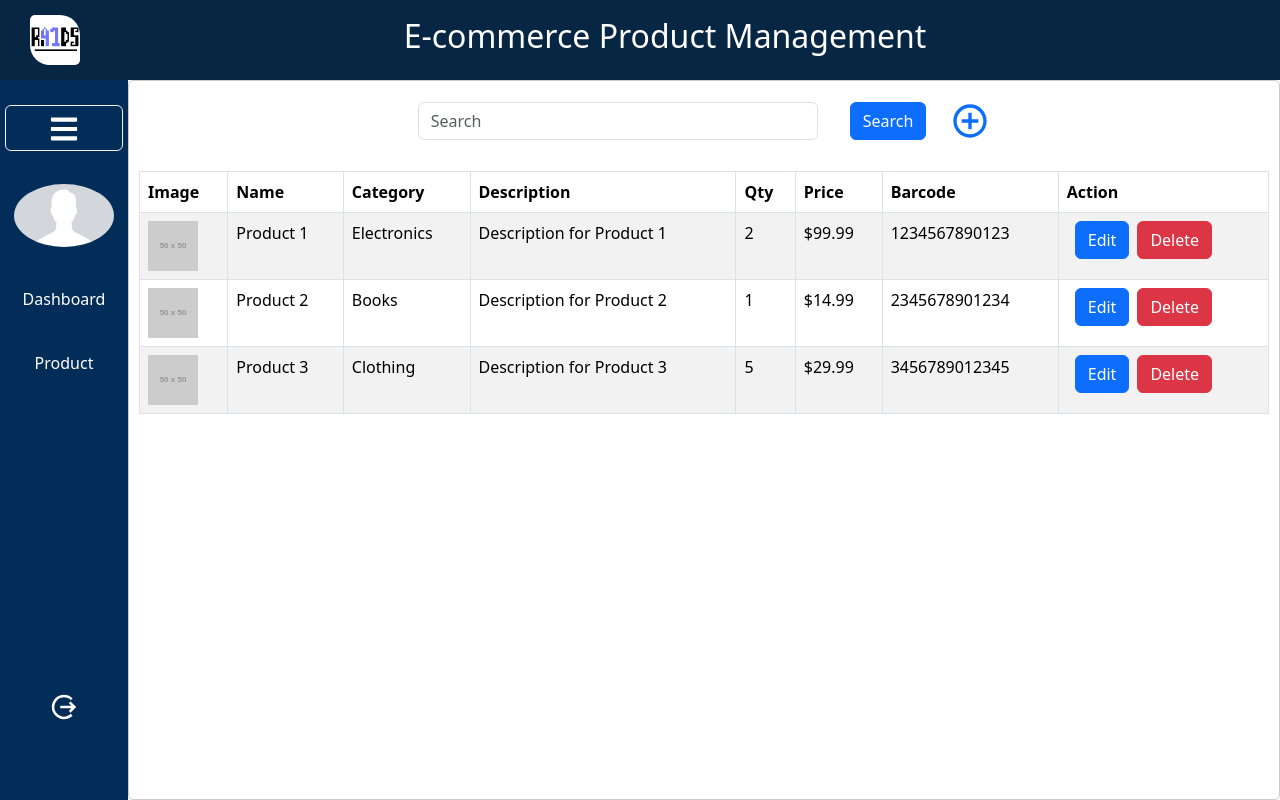
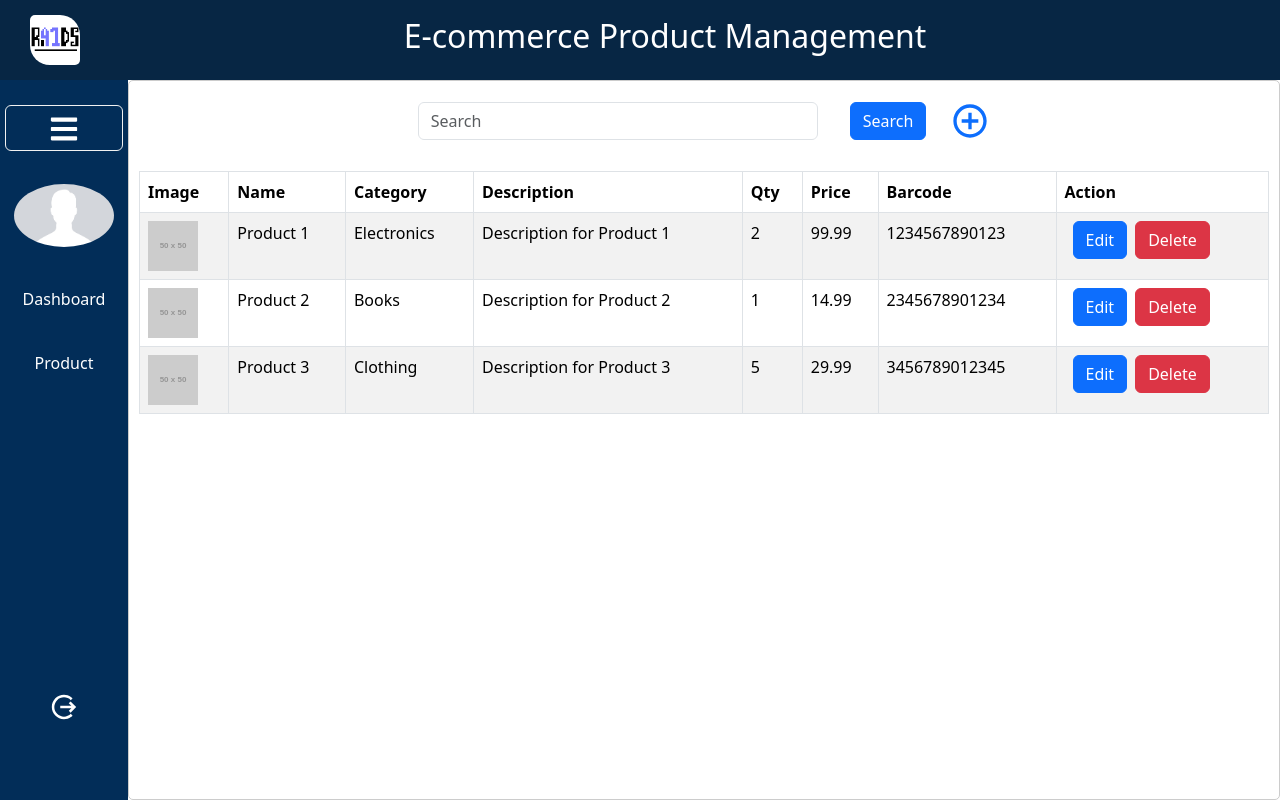
Before and after one commit to Jay-Lugh/ECommerce, a React (Create React App) app in the folder ecommerce/: page /productlist in a window 1280 px wide. Built offline with nearby package versions, Linux system fonts and the light colour scheme.

Commit message:
Update ProductList.js

```diff
--- a/ecommerce/src/Pages/ProductList.js
+++ b/ecommerce/src/Pages/ProductList.js
@@ -77,7 +77,7 @@ function ProductList(props) {
                                 <td>{product.category}</td>
                                 <td>{product.description}</td>
                                 <td>{product.qty}</td>
-                                <td>${product.price}</td>
+                                <td>{product.price}</td>
                                 <td>{product.barcode}</td>
                                 <td>
                                     <Button variant="primary" onClick={() => handleEdit(product)} className="ms-2">Edit</Button>
```
